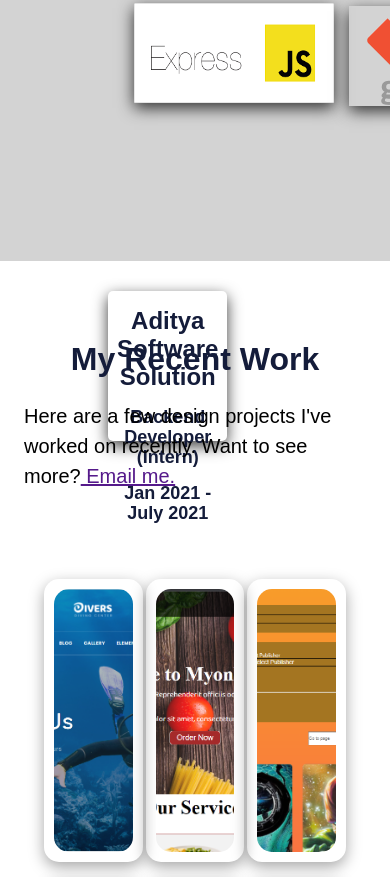
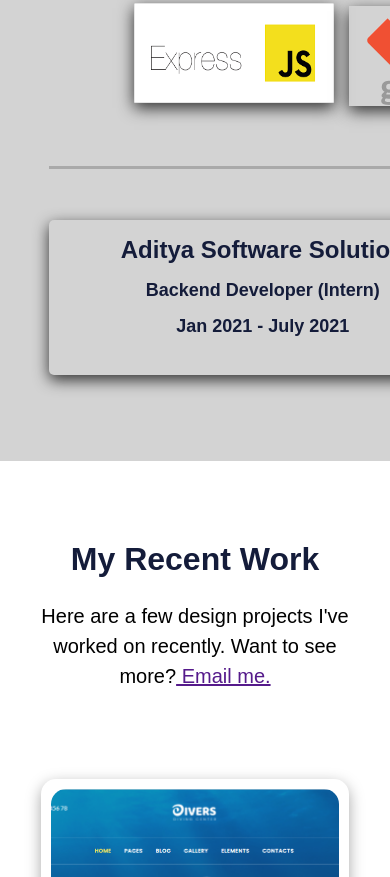
Before and after one commit to vibo777/PortfolioWebsite, a plain HTML site: page index.html in a window 390 px wide. Shown: the part 1821-2698 px from the top of the page. Drawn offline with Linux system fonts and the light colour scheme.

Commit message:
Update mobile.css

```diff
--- a/mobile.css
+++ b/mobile.css
@@ -6,6 +6,11 @@
 }
 .mob,.main-container{
     display: inline-block;
+}
+
+/* back to top button */
+.btt{
+    margin-left: 82%;
 }
 
 
@@ -37,6 +42,9 @@
 }
 
 /* css for Skills section  */
+.skills{
+    height: 1000px;
+}
 .skills-container{
     height: 500px;
     width: 45%;
@@ -61,6 +69,42 @@
 .tools > img{
     margin-left: 15px !important;
 }
+.experience-container{
+    height: 260px;
+    width: 90%;
+    margin: 25px 25px;
+    display: flex;
+    border-top: 3px solid darkgray;
+}
+.experience-container > .details{
+    height: 60%;
+    width:100%;
+
+}
+
+/* css for recent work  */
+.mywork{
+    height: 2500px;
+}
+.mywork-subitle{
+    text-align: center;
+}
+.card-container{
+    display: block;
+}
+.card{
+    height: 40%;
+    width: 100%;
+    margin-bottom: 30px;
+}
+
+/* Css for Footer */
+/* .contact{
+    height: 400px;
+} */
+.contact-container{
+    width: 100%;
+}
 
 
 }
```
